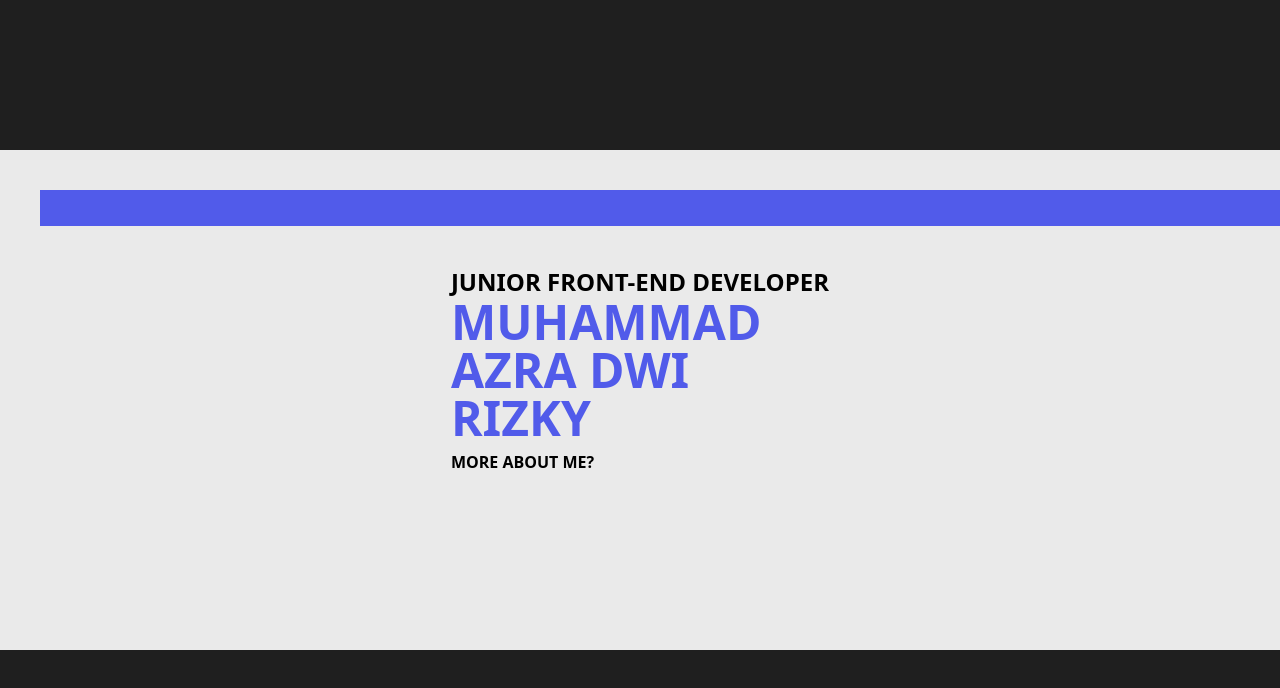
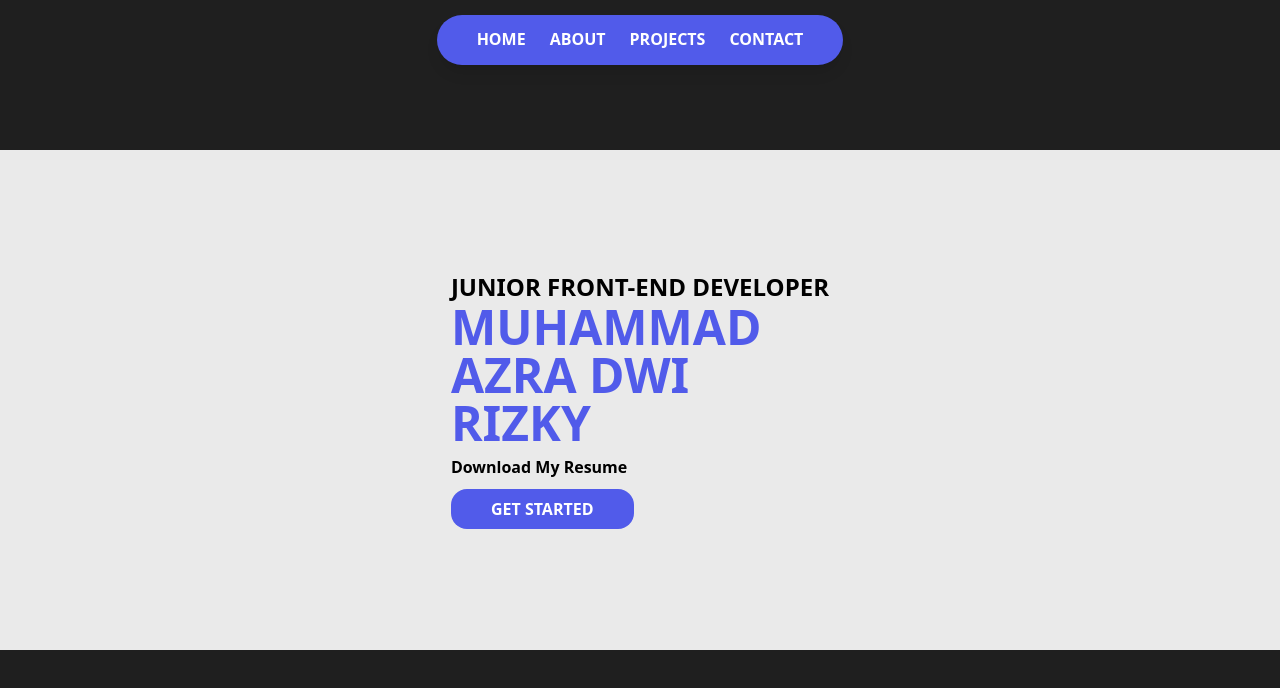
Before and after one commit to MAzraDR/PersonalPortfolio2026, a React (Vite) app: page / in a window 1280 px wide. Shown: the top 688 px of the page. Built offline with nearby package versions, Linux system fonts and the light colour scheme.

Commit message:
Aded frontpage (fix the ctabutton and navbar later)

```diff
--- a/src/App.tsx
+++ b/src/App.tsx
@@ -1,25 +1,27 @@
+import About from "./components/About";
+import FrontPage from "./components/FrontPage";
+import Navbar from "./components/Navbar";
+import useScroll from "./hooks/useScroll";
+
 export default function App() {
+
+
+	const scrollRef = useScroll();
+
 	return (
 		<>
-			<div className="flex flex-col justify-center items-center h-screen w-screen">
-				<div className="bg-mainBg h-125 w-screen ">
-					<div className="ms-10">
-						<div className="h-9 mt-10 bg-mainAccent w-full"></div>
-					</div>
-					<div className="w-screen flex flex-col justify-center items-center mt-10">
-						<div className="">
-							<h2 className="uppercase text-2xl font-semibold">
-								Junior Front-end Developer
-							</h2>
-							<h1 className="uppercase text-5xl font-bold text-mainAccent">
-								Muhammad <br /> Azra Dwi <br /> Rizky
-							</h1>
-							<button className="mt-2 group font-bold text-base uppercase w-fit cursor-pointer">
-								More about me?{" "}
-								<span className="block max-w-0 group-hover:max-w-full transition-all duration-500 h-0.5 bg-mainAccent"></span>
-							</button>
-						</div>
-					</div>
+			<Navbar />
+			<div className="h-screen w-screen flex items-center justify-center overflow-hidden">
+				<div
+					ref={scrollRef}
+					className="h-[500px] w-screen overflow-x-scroll overflow-y-hidden snap-x bg-mainBg flex">
+					<section className="w-screen h-[500px] snap-start shrink-0">
+						<FrontPage />
+					</section>
+
+					<section className="w-screen h-[500px] snap-start shrink-0">
+						<About />
+					</section>
 				</div>
 			</div>
 		</>
--- /dev/null
+++ b/src/components/About.tsx
@@ -0,0 +1,11 @@
+export default function About() {
+    return (
+		<>
+			<section
+				id="about"
+				className="h-full w-screen flex flex-col justify-center items-center">
+                    <h1>Testing</h1>
+                </section>
+		</>
+	);
+}
--- /dev/null
+++ b/src/components/FrontPage.tsx
@@ -0,0 +1,23 @@
+export default function FrontPage() {
+	return (
+		<>
+			<div className="h-full w-screen flex flex-col justify-center items-center">
+				<div className="text-center md:text-left">
+					<h2 className="uppercase text-xl md:text-2xl font-semibold">
+						Junior Front-end Developer
+					</h2>
+					<h1 className="uppercase text-5xl font-bold text-mainAccent">
+						Muhammad <br /> Azra Dwi <br /> Rizky
+					</h1>
+					<button className="mt-2 group font-semibold text-base capitalize w-fit cursor-pointer">
+						Download my resume{" "}
+						<span className="block max-w-0 group-hover:max-w-full transition-all duration-500 h-0.5 bg-mainAccent"></span>
+					</button>
+					<button  className="mt-5 md:mt-2 mx-auto md:mx-0 block bg-mainAccent rounded-2xl px-10 py-2 text-white font-semibold uppercase text-base cursor-pointer active:scale-80 transition-all duration-300">
+						Get started
+					</button>
+				</div>
+			</div>
+		</>
+	);
+}
--- /dev/null
+++ b/src/components/NavLink.tsx
@@ -0,0 +1,10 @@
+export default function NavLink({href, text}: {href:string, text:string}) {
+    return (
+		<>
+			<a href={href} className="relative group inline-block">
+				{text}{" "}
+				<span className="block max-w-0 group-hover:max-w-full transition-all duration-500 h-0.5 bg-mainAccent"></span>
+			</a>
+		</>
+	);
+}
--- /dev/null
+++ b/src/components/Navbar.tsx
@@ -0,0 +1,51 @@
+import { useEffect, useRef, useState } from "react";
+import { navbarData } from "../data/navbarData";
+
+export default function Navbar() {
+	const [isVisible, setIsVisible] = useState(true);
+	const scrollTimeOut = useRef<number | undefined>(undefined);
+
+	useEffect(() => {
+		const handleScroll = () => {
+			setIsVisible(false);
+
+			if (scrollTimeOut.current) {
+				clearTimeout(scrollTimeOut.current);
+			}
+
+			scrollTimeOut.current = setTimeout(() => {
+				setIsVisible(true);
+			}, 200);
+		};
+
+		window.addEventListener("scroll", handleScroll);
+
+		return () => {
+			window.removeEventListener("scroll", handleScroll);
+			clearTimeout(scrollTimeOut.current);
+		};
+	}, []);
+
+	return (
+		<>
+			<div className="absolute w-full flex justify-center items-center mt-10">
+				<nav
+					className={`fixed w-fit px-10 py-3 bg-mainAccent rounded-4xl shadow-lg flex justify-center items-center gap-6 mx-auto uppercase font-semibold scale-80 md:scale-90 lg:scale-100 -translate-y-12 transition-all duration-500 ease-in-out text-white  ${
+						isVisible
+							? "translate-y-0 opacity-100 delay-200"
+							: "-translate-y-12 opacity-50"
+					}`}>
+					{navbarData.map((item, i) => (
+						<a
+							href={item.href}
+							className="relative group inline-block"
+							key={i}>
+							{item.text}{" "}
+							<span className="block max-w-0 group-hover:max-w-full transition-all duration-500 h-0.5 bg-white"></span>
+						</a>
+					))}
+				</nav>
+			</div>
+		</>
+	);
+}
--- /dev/null
+++ b/src/data/navbarData.ts
@@ -0,0 +1,6 @@
+export const navbarData = [
+    {href : "#home", text:"Home"},
+    {href : "#about", text:"About"},
+    {href : "#projects", text:"Projects"},
+    {href : "#contact", text:"Contact"},
+]
--- /dev/null
+++ b/src/hooks/useScroll.ts
@@ -0,0 +1,69 @@
+import { useEffect, useRef } from "react";
+
+export default function useScroll() {
+    const scrollRef = useRef<HTMLDivElement | null>(null);
+	const isLocked = useRef(false);
+	const currentIndex = useRef(0);
+
+	useEffect(() => {
+		const el = scrollRef.current;
+		if (!el) return;
+
+		const handleScrollRequest = (direction: number) => {
+			if (isLocked.current) return;
+
+			const totalSections = el.children.length;
+			const nextIndex = Math.min(
+				Math.max(currentIndex.current + direction, 0),
+				totalSections - 1
+			);
+
+			if (nextIndex === currentIndex.current) return;
+
+			isLocked.current = true;
+			currentIndex.current = nextIndex;
+
+			el.scrollTo({
+				left: nextIndex * el.clientWidth,
+				behavior: "smooth",
+			});
+
+			setTimeout(() => {
+				isLocked.current = false;
+			}, 500);
+		};
+
+		const onWheel = (e: WheelEvent) => {
+			if (Math.abs(e.deltaY) < 10) return;
+			e.preventDefault();
+			handleScrollRequest(e.deltaY > 0 ? 1 : -1);
+		};
+
+		const onKeyDown = (e: KeyboardEvent) => {
+			const keys = ["ArrowRight", "ArrowLeft", " ", "PageDown", "PageUp"];
+			if (keys.includes(e.key)) {
+				e.preventDefault(); // Stop the browser's "stuttery" native move
+
+				if (
+					e.key === "ArrowRight" ||
+					e.key === " " ||
+					e.key === "PageDown"
+				) {
+					handleScrollRequest(1);
+				} else {
+					handleScrollRequest(-1);
+				}
+			}
+		};
+
+		el.addEventListener("wheel", onWheel, { passive: false });
+		window.addEventListener("keydown", onKeyDown); // Listen globally for keys
+
+		return () => {
+			el.removeEventListener("wheel", onWheel);
+			window.removeEventListener("keydown", onKeyDown);
+		};
+	}, []);
+
+    return scrollRef
+}
--- a/src/index.css
+++ b/src/index.css
@@ -5,6 +5,12 @@
   --color-mainBg : #EAEAEA;
 }
 
+::-webkit-scrollbar {
+    display: none;
+}
+
+
 body {
   background-color: #1F1F1F;
+
 }
```
